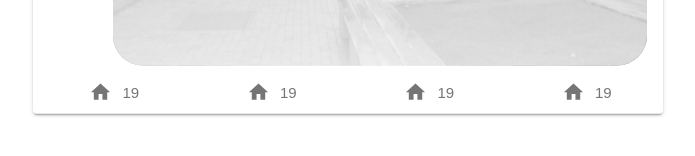
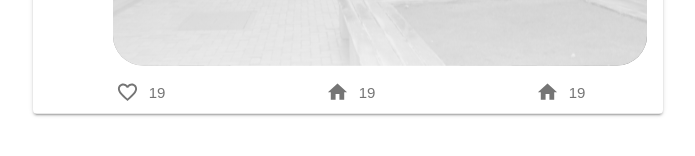
Before and after one commit to CuC-Softs/tcc-frontend-2, a Next.js app: page /post in a window 1280 px wide. Shown: the part 504-660 px from the top of the page, without its empty margins (292-987 px from the left). Built offline with nearby package versions, Linux system fonts and the light colour scheme.

Commit message:
Chore: Like icon in button

```diff
--- a/src/pages/post.tsx
+++ b/src/pages/post.tsx
@@ -2,7 +2,7 @@
 import React, { useState } from 'react'
 import { Grid, makeStyles, Paper } from '@material-ui/core'
 import styled from 'styled-components'
-import { Home } from '@material-ui/icons'
+import { FavoriteBorder, Home } from '@material-ui/icons'
 import ShowMoreText from 'react-show-more-text'
 
 const useStyles = makeStyles(() => ({
@@ -56,17 +56,8 @@ const pages: React.FC = () => {
           </div>
           <Options>
             <div className="option">
-              <button
-                type="button"
-                onClick={() => console.log(postDataRef?.offsetWidth)}
-              >
-                <Home />
-                <span>19</span>
-              </button>
-            </div>
-            <div className="option">
               <button>
-                <Home />
+                <FavoriteBorder />
                 <span>19</span>
               </button>
             </div>
```
